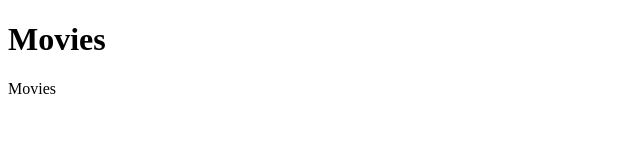
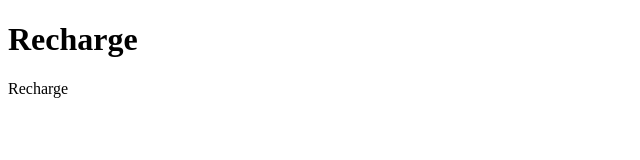
Before and after one commit to upendrayadav1abc/dockerproject, a plain HTML site: page index.html in a window 1280 px wide. Shown: the whole page, without its empty margins (0-640 px from the left). Drawn offline with Linux system fonts and the light colour scheme.

Commit message:
Update index.html

```diff
--- a/index.html
+++ b/index.html
@@ -1,12 +1,12 @@
 <!DOCTYPE html>
 <html>
 <head>
-<title>Movies</title>
+<title>Recharges</title>
 </head>
 <body>
 
-<h1>Movies</h1>
-<p>Movies</p>
+<h1>Recharge</h1>
+<p>Recharge</p>
 
 </body>
 </html>
```
